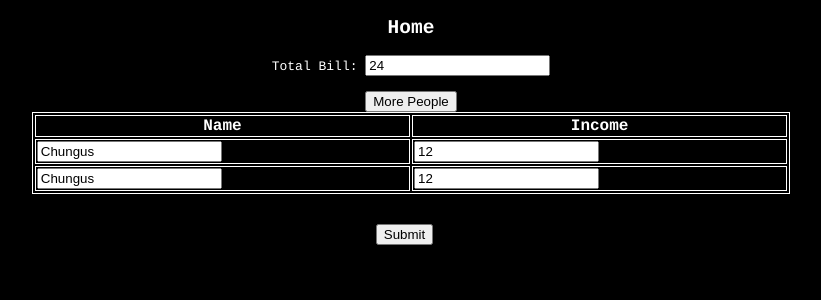
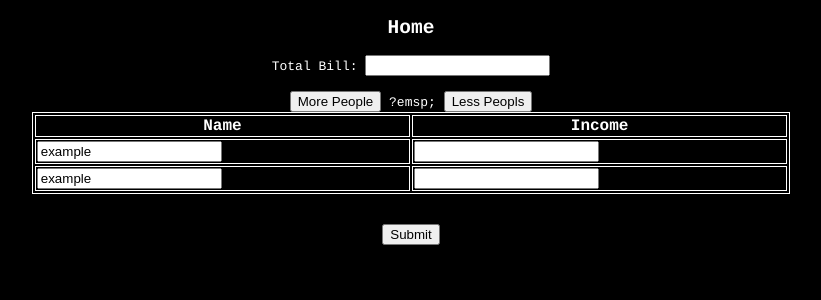
Before and after one commit to nDruP/cost-redistribution, a Flask app: page / in a window 1280 px wide. Shown: the part 70-370 px from the top of the page, without its empty margins (229-1050 px from the left). Run offline with Flask 2, Linux system fonts and the light colour scheme.

Commit message:
Apr 4 2nd commit polished the home page a little. Still wanna change how it looks.

```diff
--- a/templates/home.jinja2
+++ b/templates/home.jinja2
@@ -5,12 +5,12 @@
 {% block content %}
    <form method="POST">
       <label for="total_bill">Total Bill: </label>
-      <input name="total_bill" type="number" step="0.01" min="0.01" value="24" required />
+      <input name="total_bill" type="number" step="0.01" min="0.01" required />
 
       <br>
       <br>
 
-      <input type="button" id="more_peeps" onclick="add_fields();" value="More People"/>
+      <input type="button" id="more_peeps" onclick="add_fields();" value="More People"/> ?emsp; <input type="button" id="less_peeps" onclick="rem_fields();" value="Less Peopls"/>
       <table id="input_table" style="width:60%;">
        <tr>
 	<th>Name</th>
@@ -18,8 +18,8 @@
 	</tr>
 	{% for _ in range(2) %}
 	<tr>
-		<td><input name="names" type="text" value="Chungus" required/></td>
-      		<td><input name="incomes" type="number" step="0.01" min="0.01" value="12" required/></td>
+		<td><input name="names" type="text" value="example" required/></td>
+      		<td><input name="incomes" type="number" step="0.01" min="0.01" required/></td>
 	</tr>
 	{% endfor %}
       </table>
@@ -27,7 +27,7 @@
       <br>
       <br>
 
-      <input type="submit" id="IncomeSubmit" value="Submit">&emsp;
+      <input type="submit" id="IncomeSubmit" value="Submit">
     </form>
 
 {% if total != -1 %}
@@ -58,7 +58,16 @@ function add_fields() {
 	 var name = row.insertCell(0);
 	 var income = row.insertCell(1);
 	 name.innerHTML = '<input name="names" type="text" value="Chungus" required />';
-	 income.innerHTML = '<input name="incomes" type="number" step="0.01" min="0.01" value="12" required />';
+	 income.innerHTML = '<input name="incomes" type="number" step="0.01" min="0.01" required />';
+}
+
+function rem_fields() {
+	 var table = document.getElementById('input_table');
+	 if(table.rows.length > 3){
+	 	table.deleteRow(1);
+}
+}
+
 }
 </script>
 
```
